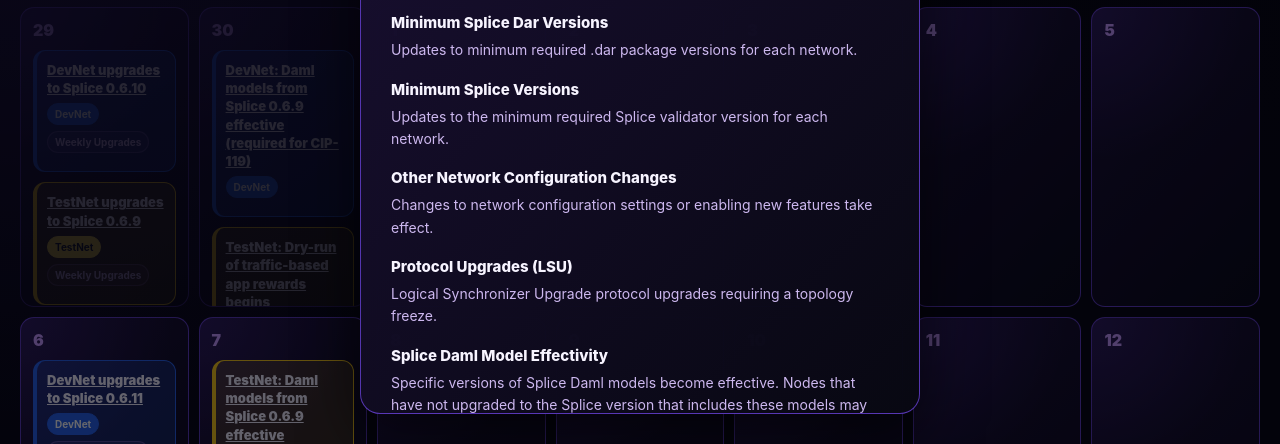
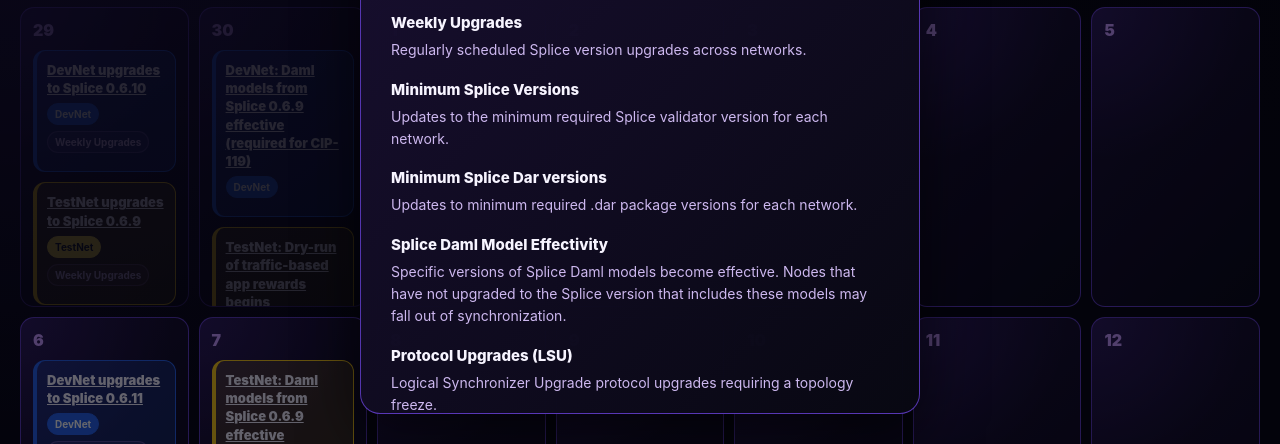
Before and after one commit to pedrodneves/sv_calendar_test_2, a plain HTML site: page index.html in a window 1280 px wide. Both pictures are taken after a click on the button "Activity type definitions". Shown: the part 356-800 px from the top of the page. Drawn offline with Linux system fonts and the light colour scheme.

Commit message:
Description update

```diff
--- a/index.html
+++ b/index.html
@@ -75,23 +75,23 @@
       <!-- Activity type definitions -->
       <h3 class="info-section-title">Activity Types</h3>
       <dl class="activity-types">
-        <dt>Minimum Splice Dar Versions</dt>
-        <dd>Updates to minimum required .dar package versions for each network.</dd>
+        <dt>Weekly Upgrades</dt>
+        <dd>Regularly scheduled Splice version upgrades across networks.</dd>
 
         <dt>Minimum Splice Versions</dt>
         <dd>Updates to the minimum required Splice validator version for each network.</dd>
 
-        <dt>Other Network Configuration Changes</dt>
-        <dd>Changes to network configuration settings or enabling new features take effect.</dd>
+        <dt>Minimum Splice Dar versions</dt>
+        <dd>Updates to minimum required .dar package versions for each network.</dd>
+
+        <dt>Splice Daml Model Effectivity</dt>
+        <dd>Specific versions of Splice Daml models become effective. Nodes that have not upgraded to the Splice version that includes these models may fall out of synchronization.</dd>
 
         <dt>Protocol Upgrades (LSU)</dt>
         <dd>Logical Synchronizer Upgrade protocol upgrades requiring a topology freeze.</dd>
 
-        <dt>Splice Daml Model Effectivity</dt>
-        <dd>Specific versions of Splice Daml models become effective. Nodes that have not upgraded to the Splice version that includes these models may fall out of synchronization.</dd>
-
-        <dt>Weekly Upgrades</dt>
-        <dd>Regularly scheduled Splice version upgrades across networks.</dd>
+        <dt>Other Network Configuration Changes</dt>
+        <dd>Changes to network configuration settings or enabling new features take effect.</dd>
       </dl>
     </div>
 
```
